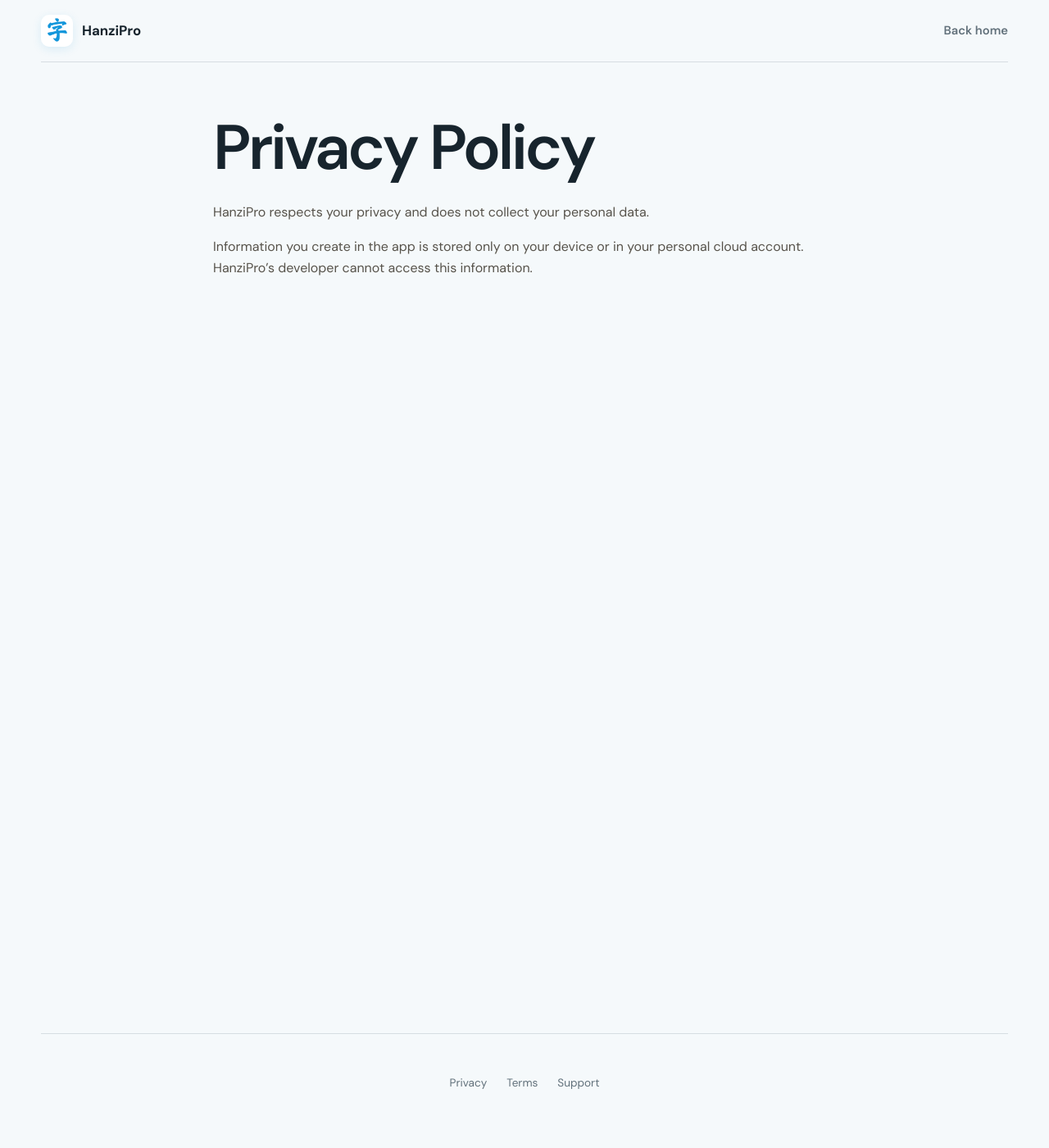
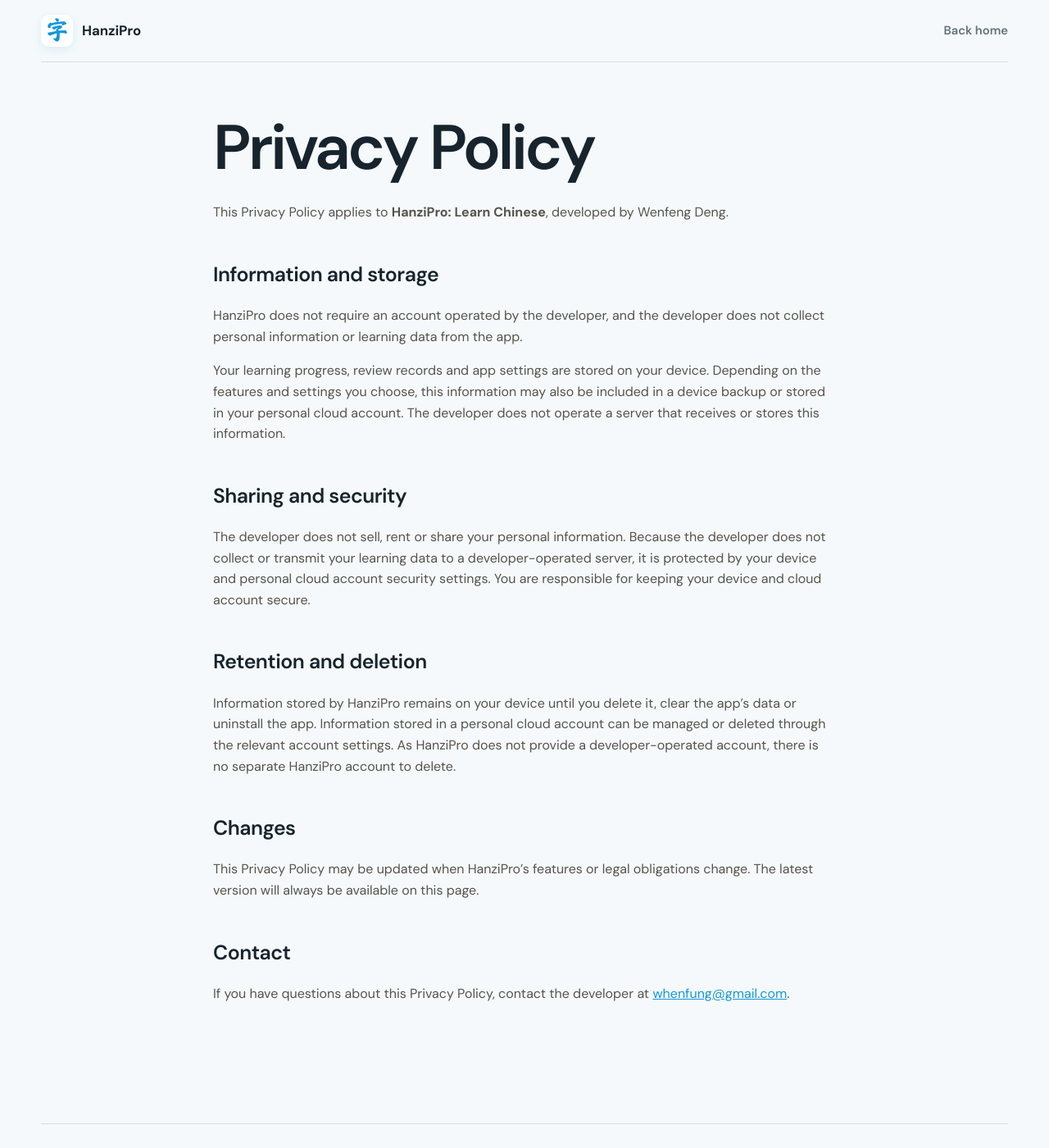
Before and after one commit to habitism/hanzipro-site, a Jekyll site: the page built from privacy.md, in a window 1280 px wide and 1400 px high. Shown: the whole window at 82% size. Built offline with Jekyll 4.4.1, drawn with Linux system fonts in a browser that asks for light colours.

Commit message:
Update privacy.md

```diff
--- a/privacy.md
+++ b/privacy.md
@@ -1,10 +1,30 @@
 ---
 layout: page
-description: Read the HanziPro privacy policy to learn how your information is stored on your device or in your personal cloud account.
+description: "Privacy Policy for HanziPro: Learn Chinese."
 title: Privacy Policy
 permalink: /privacy/
 ---
 
-HanziPro respects your privacy and does not collect your personal data.
+This Privacy Policy applies to **HanziPro: Learn Chinese**, developed by Wenfeng Deng.
 
-Information you create in the app is stored only on your device or in your personal cloud account. HanziPro's developer cannot access this information.
+## Information and storage
+
+HanziPro does not require an account operated by the developer, and the developer does not collect personal information or learning data from the app.
+
+Your learning progress, review records and app settings are stored on your device. Depending on the features and settings you choose, this information may also be included in a device backup or stored in your personal cloud account. The developer does not operate a server that receives or stores this information.
+
+## Sharing and security
+
+The developer does not sell, rent or share your personal information. Because the developer does not collect or transmit your learning data to a developer-operated server, it is protected by your device and personal cloud account security settings. You are responsible for keeping your device and cloud account secure.
+
+## Retention and deletion
+
+Information stored by HanziPro remains on your device until you delete it, clear the app's data or uninstall the app. Information stored in a personal cloud account can be managed or deleted through the relevant account settings. As HanziPro does not provide a developer-operated account, there is no separate HanziPro account to delete.
+
+## Changes
+
+This Privacy Policy may be updated when HanziPro's features or legal obligations change. The latest version will always be available on this page.
+
+## Contact
+
+If you have questions about this Privacy Policy, contact the developer at [whenfung@gmail.com](mailto:whenfung@gmail.com).
```
